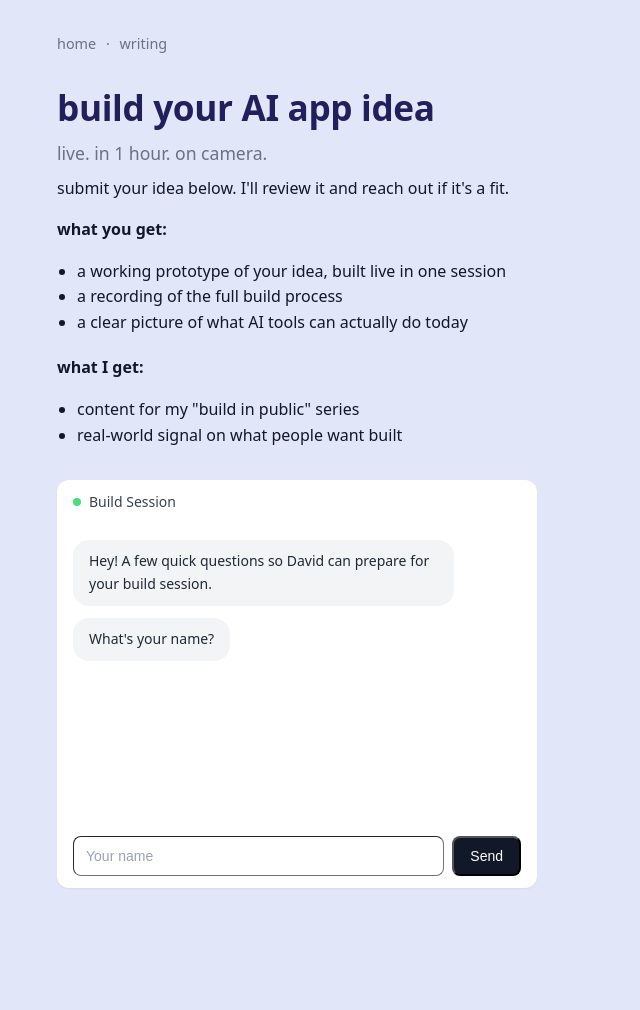
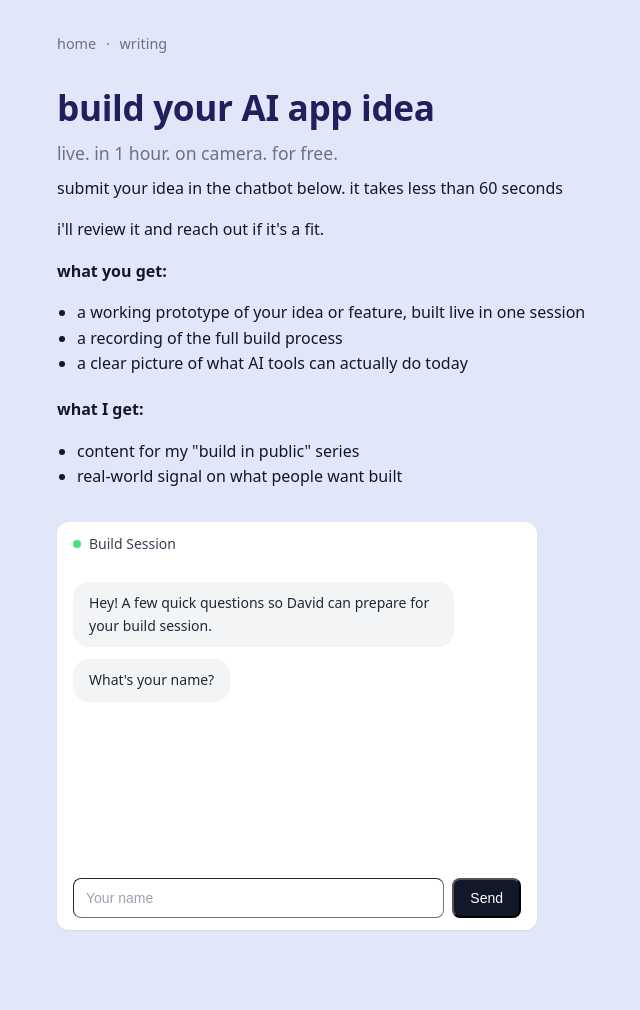
Before and after one commit to davidcrowe/reducibl.com, a Jekyll site: the page built from build.html, in a window 1280 px wide. Shown: the whole page, without its empty margins (203-843 px from the left). Built offline with Jekyll 4.4.1, drawn with Linux system fonts in a browser that asks for light colours; before the commit the page ends 968 px from its top, so only the background shows below that.

Commit message:
copy update

```diff
--- a/build.html
+++ b/build.html
@@ -1,17 +1,19 @@
 ---
 layout: default
-title: "Build Your AI App Idea — Live in 1 Hour"
-description: "Submit your app idea. I'll build a working prototype with you in a live 1-hour session, on camera."
+title: "build your AI app idea — live in 1 hour"
+description: "submit your app idea. i'll build a working prototype with you in a live 1-hour session."
 ---
 
 <h1 style="font-size:2.2rem; margin-bottom:0.25rem;">build your AI app idea</h1>
-<p style="font-size:1.1rem; color:var(--muted); margin-bottom:0.5rem;">live. in 1 hour. on camera.</p>
+<p style="font-size:1.1rem; color:var(--muted); margin-bottom:0.5rem;">live. in 1 hour. on camera. for free.</p>
 
-<p>submit your idea below. I'll review it and reach out if it's a fit.</p>
+<p>submit your idea in the chatbot below. it takes less than 60 seconds</p>
+
+<p>i'll review it and reach out if it's a fit.</p>
 
 <p><strong>what you get:</strong></p>
 <ul>
-  <li>a working prototype of your idea, built live in one session</li>
+  <li>a working prototype of your idea or feature, built live in one session</li>
   <li>a recording of the full build process</li>
   <li>a clear picture of what AI tools can actually do today</li>
 </ul>
```
Also changed, not shown: 1 other file.
